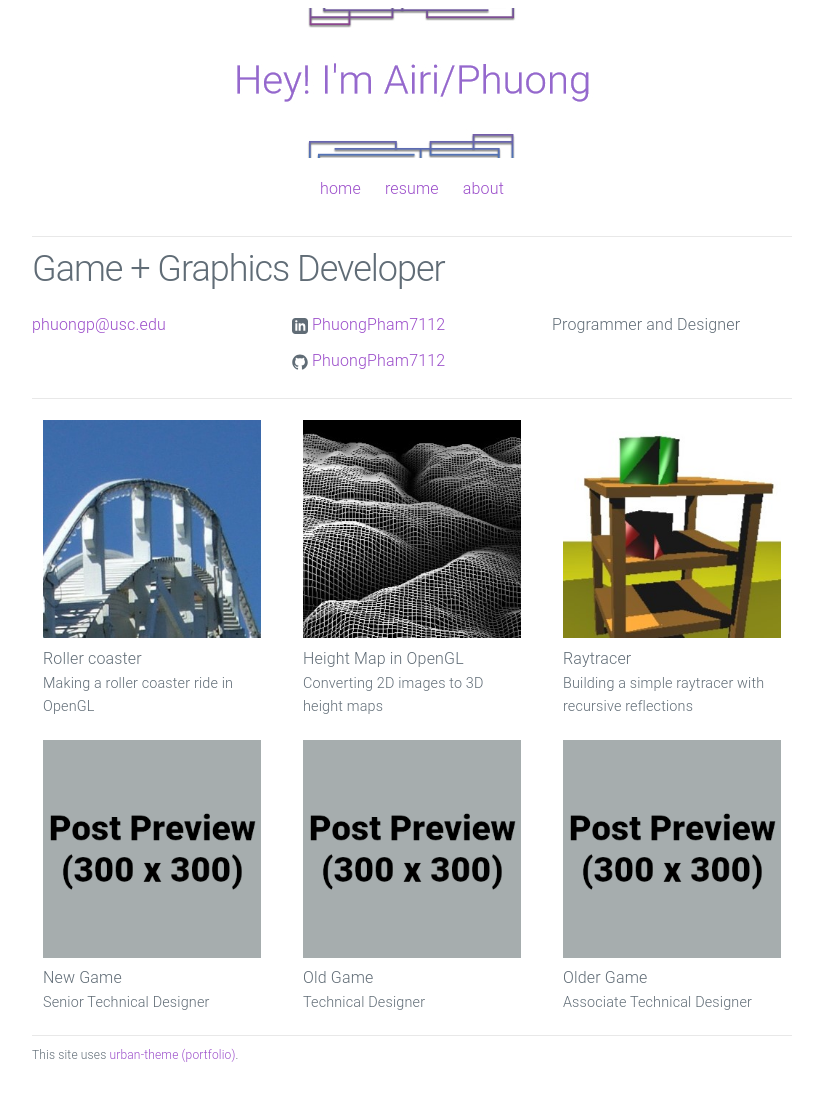
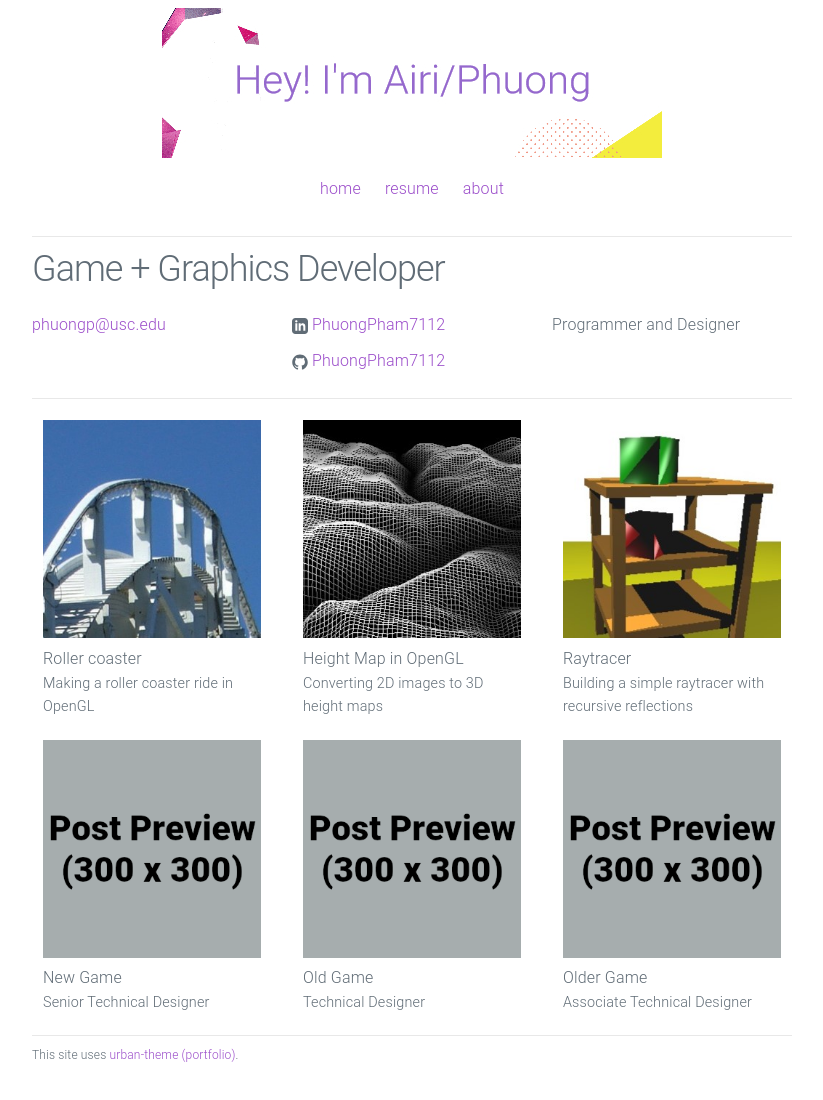
Before and after one commit to PhuongPham7112/PhuongPham7112.github.io, a Jekyll site: the page built from index.html, in a window 1280 px wide. Shown: the whole page, without its empty margins (228-1051 px from the left). Built offline with Jekyll 4.4.1, drawn with Linux system fonts in a browser that asks for light colours.

Commit message:
Update header.html

```diff
--- a/_includes/header.html
+++ b/_includes/header.html
@@ -1,5 +1,5 @@
 <header class="site-header">
-  <a class="site-title" href="{{ site.baseurl }}/"><img src="/assets/header_airi.jpg"></a>
+  <a class="site-title" href="{{ site.baseurl }}/"><img src="/assets/header_airi_2.jpg"></a>
 
   <nav class="navbar">
     <ul>
```
